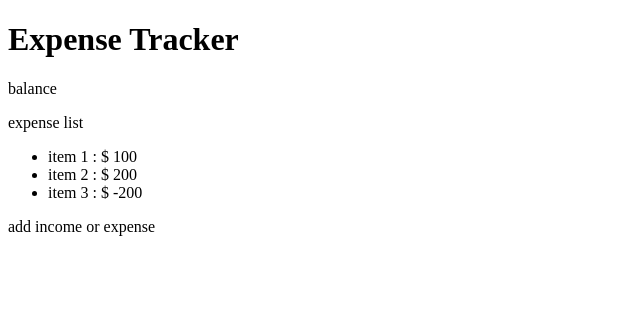
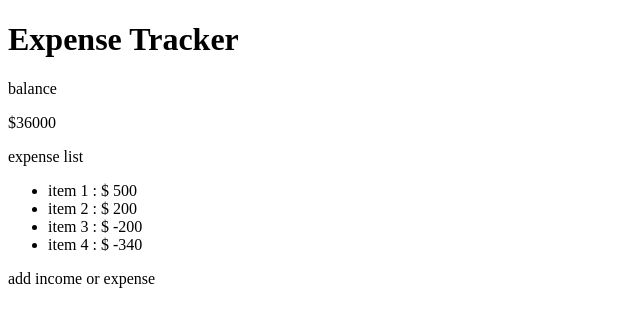
Before and after one commit to stakic-igor/expense-tracker, a Vue app: page / in a window 1280 px wide. Shown: the top 326 px of the page, without its empty margins (0-640 px from the left). Built offline with nearby package versions, Linux system fonts and the light colour scheme.

Commit message:
add default states

```diff
--- a/src/App.vue
+++ b/src/App.vue
@@ -1,13 +1,39 @@
 <script setup>
+import { ref } from 'vue'
+
 import Header from './components/Header.vue'
 import Balance from './components/Balance.vue';
 import ExpenseList from './components/ExpenseList.vue';
 import ExpenseForm from './components/ExpenseForm.vue';
+
+const balance = ref(36000);
+const items = [
+    {
+        id: 1,
+        name: 'item 1',
+        amount: 500
+    },
+    {
+        id: 2,
+        name: 'item 2',
+        amount: 200
+    },
+    {
+        id: 3,
+        name: 'item 3',
+        amount: -200
+    },
+    {
+        id: 4,
+        name: 'item 4',
+        amount: -340
+    }
+]
 </script>
 
 <template>
   <Header />
-  <Balance />
-  <ExpenseList />
+  <Balance :balance="balance" />
+  <ExpenseList :items="items" />
   <ExpenseForm />
 </template>
--- a/src/components/Balance.vue
+++ b/src/components/Balance.vue
@@ -1,3 +1,15 @@
+<script setup>
+import { ref, defineProps } from 'vue';
+
+defineProps({
+    balance: {
+        type: Number,
+        required: true
+    }
+})
+</script>
+
 <template>
     <p>balance</p>
+    <p>${{ balance }}</p>
 </template>
--- a/src/components/ExpenseList.vue
+++ b/src/components/ExpenseList.vue
@@ -1,22 +1,13 @@
 <script setup>
+import { defineProps } from 'vue';
 import ExpenseListItem from './ExpenseListItem.vue';
-const items = [
-    {
-        id: 1,
-        name: 'item 1',
-        amount: 100
-    },
-    {
-        id: 2,
-        name: 'item 2',
-        amount: 200
-    },
-    {
-        id: 3,
-        name: 'item 3',
-        amount: -200
+
+defineProps({
+    items: {
+        type: Array,
+        required: true
     }
-]
+})
 </script>
 <template>
     <div>expense list</div>
```
